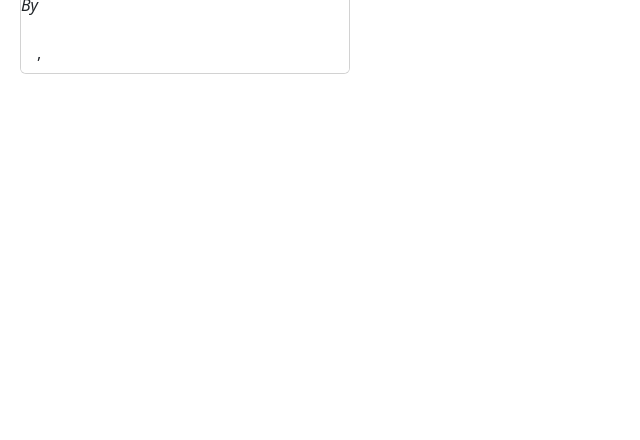
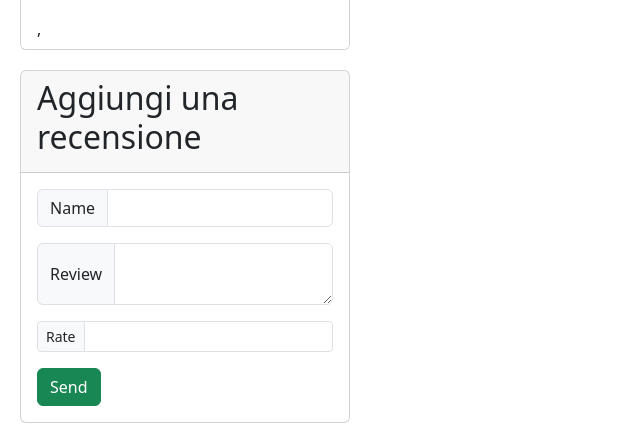
Before and after one commit to galdoben/webapp-react, a React (Vite) app: page /movies/1 in a window 1280 px wide. Shown: the part 756-1196 px from the top of the page, without its empty margins (0-640 px from the left). Before the commit the page ends 850 px from the top, so only its background shows below. Built offline with nearby package versions, Linux system fonts and the light colour scheme; no server answers.

Commit message:
fix: add-review-db

```diff
--- a/src/components/CardMovie.jsx
+++ b/src/components/CardMovie.jsx
@@ -1,7 +1,7 @@
 import { Link } from "react-router-dom";
 
 const CardMovie = ({ movie }) => {
-    const { id, title, director, genre, release_year, image } = movie;
+    const { id, title, director, genre, release_year, image, } = movie;
     return (
 
         <div className="card">
@@ -13,6 +13,7 @@ const CardMovie = ({ movie }) => {
                 <address><i> By {director}</i></address>
                 <li className="list-group-item">{genre},{release_year}</li>
             </ul>
+
             <div className="card-body">
                 <Link to={`movies/${id}`} className="btn btn-dark">Review</Link>
             </div>
--- /dev/null
+++ b/src/components/FormReview.jsx
@@ -0,0 +1,72 @@
+import { useState } from "react"
+import axios from "axios"
+
+const FormReview = ({ movie_id }) => {
+
+    const api_url = `${import.meta.env.VITE_API_URL}/${movie_id}/reviews`
+
+    const initialFormData = {
+        text: '',
+        vote: '',
+        name: ''
+    }
+    const [formData, setFormData] = useState(initialFormData)
+
+    const handlerSubmit = (e) => {
+        e.preventDefault()
+        console.log(formData);
+        console.log(api_url);
+
+
+        axios.post(api_url, formData, { headers: { 'Content-Type': 'application/json' } })
+            .then(res => {
+                console.log(res.data)
+                setFormData(initialFormData)
+
+            })
+            .catch(err => {
+                console.log(err);
+
+            })
+
+
+    }
+
+
+
+    const setValue = (e) => {
+        const { value, name } = e.target
+        console.log(e.target);
+        setFormData((prev => ({ ...prev, [name]: value })))
+
+    }
+
+    return (
+        <div className="card">
+            <header className="card-header">
+                <h2>Aggiungi una recensione</h2>
+            </header>
+            <div className="card-body">
+                <form action="#" onSubmit={handlerSubmit} >
+                    <div className="input-group mb-3">
+                        <span className="input-group-text" id="inputGroup-sizing-default">Name</span>
+                        <input type="text" name="name" value={formData.name} onChange={setValue} className="form-control" aria-label="Sizing example input" aria-describedby="inputGroup-sizing-default" />
+                    </div>
+                    <div className="input-group">
+                        <span className="input-group-text">Review</span>
+                        <textarea name="text" value={formData.text} onChange={setValue} className="form-control" aria-label="With textarea"></textarea>
+                    </div>
+                    <div className="input-group input-group-sm mb-3 my-3">
+                        <span className="input-group-text" id="inputGroup-sizing-sm">Rate</span>
+                        <input type="number" name="vote" value={formData.vote}
+                            onChange={setValue} min={1} max={5} className="form-control" aria-label="Sizing example input" aria-describedby="inputGroup-sizing-sm" />
+                    </div>
+                    <button type="submit" className="btn btn-success">Send</button>
+                </form>
+            </div>
+
+        </div>
+    )
+}
+
+export default FormReview
--- a/src/context/GlobalContext.jsx
+++ b/src/context/GlobalContext.jsx
@@ -23,7 +23,7 @@ const GlobalProvider = ({ children }) => {
     const fetchMovie = (id) => {
         axios.get(`${api_url}/${id}`)
             .then(res => {
-                console.log(res.data);
+                // console.log(res.data);
                 setMovie(res.data)
 
             })
--- a/src/pages/HomePage.jsx
+++ b/src/pages/HomePage.jsx
@@ -1,7 +1,7 @@
 import { useGlobalContext } from '../context/GlobalContext' //hook
 import { useEffect } from 'react'
 import CardMovie from '../components/CardMovie'
-
+import FormReview from '../components/FormReview'
 
 const HomePage = () => {
     const { fetchMovies, movies } = useGlobalContext()
@@ -26,6 +26,8 @@ const HomePage = () => {
             </div>
 
         </>
+
+
     )
 }
 
--- a/src/pages/ReviewsMovie.jsx
+++ b/src/pages/ReviewsMovie.jsx
@@ -1,6 +1,7 @@
 import { useParams } from "react-router-dom"
 import { useGlobalContext } from "../context/GlobalContext";
 import { useEffect } from "react";
+import FormReview from "../components/FormReview";
 
 const ReviewsMovie = () => {
 
@@ -11,9 +12,15 @@ const ReviewsMovie = () => {
         fetchMovie(id);
     }, [id, fetchMovie])
 
+    if (!movie) {
+        return <div>Loading...</div>
+    }
+
+
     return (
         <div>
-            Reviews del film con id={id}
+            {/* Reviews del film con id={id} */}
+
             <div className="card">
                 <img src={movie.image} className="card-img-top movie-image" alt={movie.title} />
                 <div className="card-body">
@@ -21,10 +28,13 @@ const ReviewsMovie = () => {
                 </div>
 
                 <ul className="list-group list-group-flush">
-                    <address><i> By {movie.director}</i></address>
-                    <li className="list-group-item">{movie.genre},{movie.release_year}</li>
+                    <address><i> By {movie?.director}</i></address>
+                    <li className="list-group-item">{movie?.genre},{movie?.release_year}</li>
                 </ul>
             </div>
+            <section>
+                <FormReview movie_id={movie?.id} />
+            </section>
         </div>
     )
 }
```
